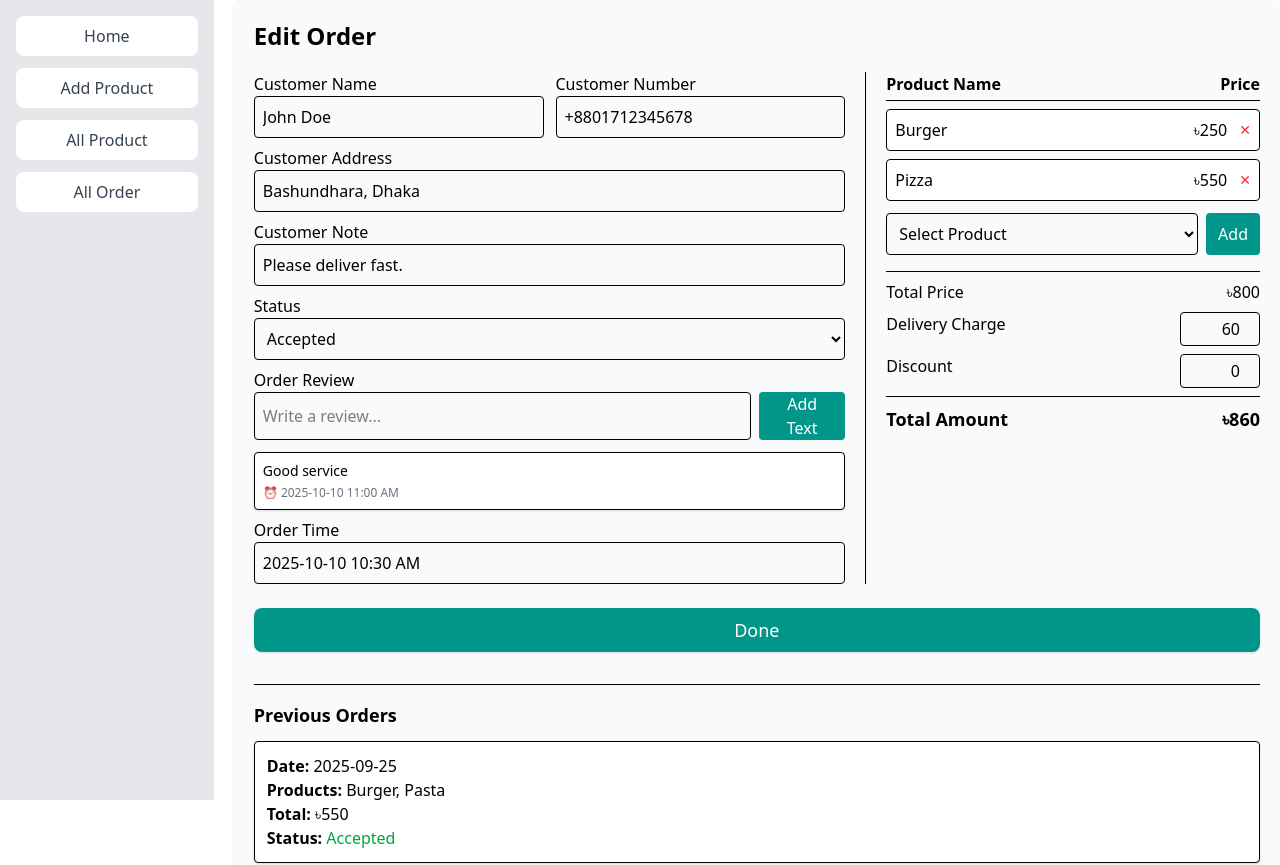
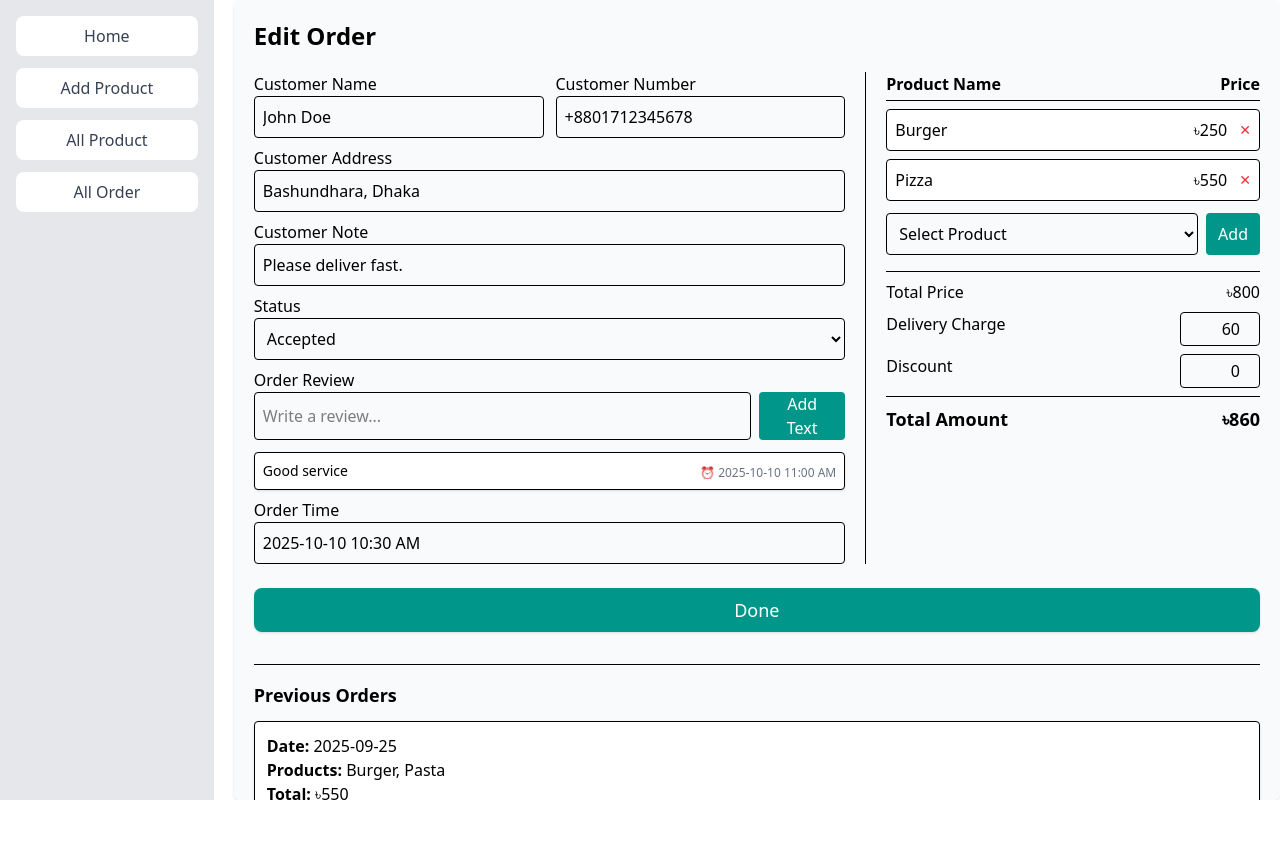
Before and after one commit to rajibulislam60/simpleshop, a React (Vite) app in the folder dashboard/: page /editorder/1 in a window 1280 px wide. Shown: the top 865 px of the page. After the commit the page ends 800 px from the top, so only its background shows below. Built offline with nearby package versions, Linux system fonts and the light colour scheme.

Commit message:
edit order area design done

```diff
--- a/dashboard/src/Components/EditOrder.jsx
+++ b/dashboard/src/Components/EditOrder.jsx
@@ -1,7 +1,6 @@
 import React, { useState } from "react";
 
 const EditOrder = () => {
-  // available products
   const productList = [
     { name: "Burger", price: 250 },
     { name: "Pizza", price: 550 },
@@ -9,7 +8,6 @@ const EditOrder = () => {
     { name: "Sandwich", price: 200 },
   ];
 
-  // sample existing order data
   const [orderData, setOrderData] = useState({
     customerName: "John Doe",
     phone: "+8801712345678",
@@ -32,7 +30,6 @@ const EditOrder = () => {
     { text: "Good service", time: "2025-10-10 11:00 AM" },
   ]);
 
-  // previous orders (example)
   const previousOrders = [
     {
       id: 1,
@@ -50,7 +47,6 @@ const EditOrder = () => {
     },
   ];
 
-  // add new product
   const handleAddProduct = () => {
     if (!selectedProduct) return;
     const product = productList.find((p) => p.name === selectedProduct);
@@ -58,18 +54,15 @@ const EditOrder = () => {
     setSelectedProduct("");
   };
 
-  // remove product
   const handleRemoveProduct = (index) => {
     const updated = orderProducts.filter((_, i) => i !== index);
     setOrderProducts(updated);
   };
 
-  // handle customer info change
   const handleChange = (field, value) => {
     setOrderData({ ...orderData, [field]: value });
   };
 
-  // add review
   const handleAddReview = () => {
     if (!reviewInput.trim()) return;
     const now = new Date();
@@ -86,7 +79,6 @@ const EditOrder = () => {
     setReviewInput("");
   };
 
-  // edit done button
   const handleEditDone = () => {
     const totalPrice = orderProducts.reduce((sum, p) => sum + p.price, 0);
     const totalAmount =
@@ -103,13 +95,12 @@ const EditOrder = () => {
     alert("Order edited successfully!");
   };
 
-  // price calculation
   const totalPrice = orderProducts.reduce((sum, p) => sum + p.price, 0);
   const totalAmount =
     totalPrice + orderData.deliveryCharge - orderData.discount;
 
   return (
-    <div className="w-full p-5 bg-gray-50 rounded-md shadow">
+    <div className="w-full h-screen overflow-y-auto p-5 bg-gray-50 rounded-md shadow">
       <h1 className="text-2xl font-semibold mb-5">Edit Order</h1>
 
       <div className="flex justify-between gap-5">
@@ -170,7 +161,6 @@ const EditOrder = () => {
               </select>
             </div>
 
-            {/* Review Input */}
             <div>
               <h4>Order Review</h4>
               <div className="flex gap-2">
@@ -188,14 +178,12 @@ const EditOrder = () => {
                   Add Text
                 </button>
               </div>
-
-              {/* Review List */}
               {reviews.length > 0 && (
                 <div className="mt-3 space-y-2">
                   {reviews.map((r, i) => (
                     <div
                       key={i}
-                      className="border p-2 rounded bg-white shadow-sm text-sm"
+                      className="border flex justify-between p-2 rounded bg-white shadow-sm text-sm"
                     >
                       <p>{r.text}</p>
                       <p className="text-gray-500 text-xs mt-1">⏰ {r.time}</p>
@@ -245,7 +233,6 @@ const EditOrder = () => {
               ))}
             </div>
 
-            {/* Add Product */}
             <div className="flex gap-2 mt-3">
               <select
                 className="w-full border p-2 rounded"
@@ -268,7 +255,6 @@ const EditOrder = () => {
             </div>
           </div>
 
-          {/* Summary Section */}
           <div className="space-y-2 border-t pt-2">
             <div className="flex justify-between">
               <h3>Total Price</h3>
@@ -304,7 +290,6 @@ const EditOrder = () => {
         </div>
       </div>
 
-      {/* Edit Done Button */}
       <div className="w-full mt-6">
         <button
           onClick={handleEditDone}
```
Also changed, not shown: dashboard/src/pages/AllOrder.jsx (+0 -8 lines).
